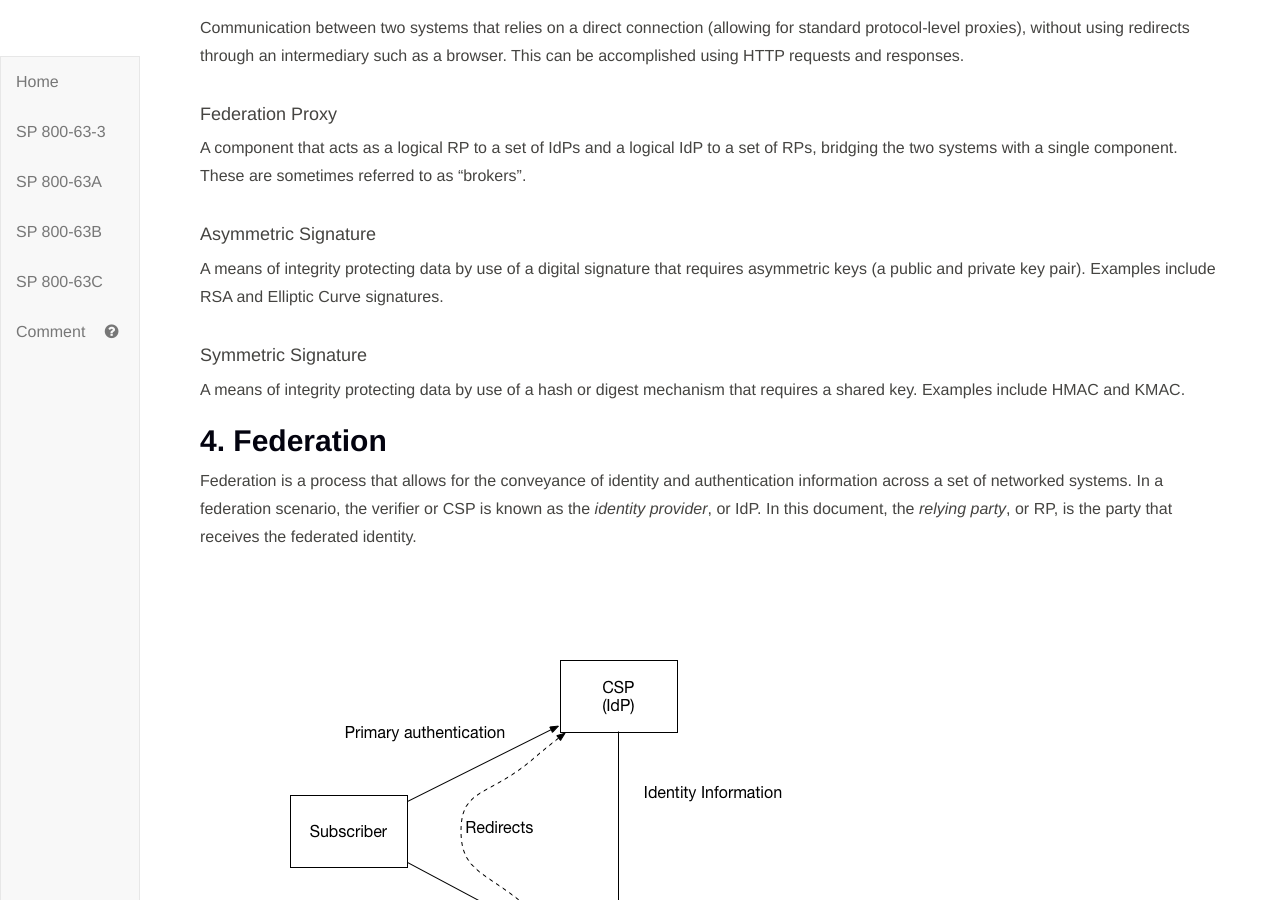
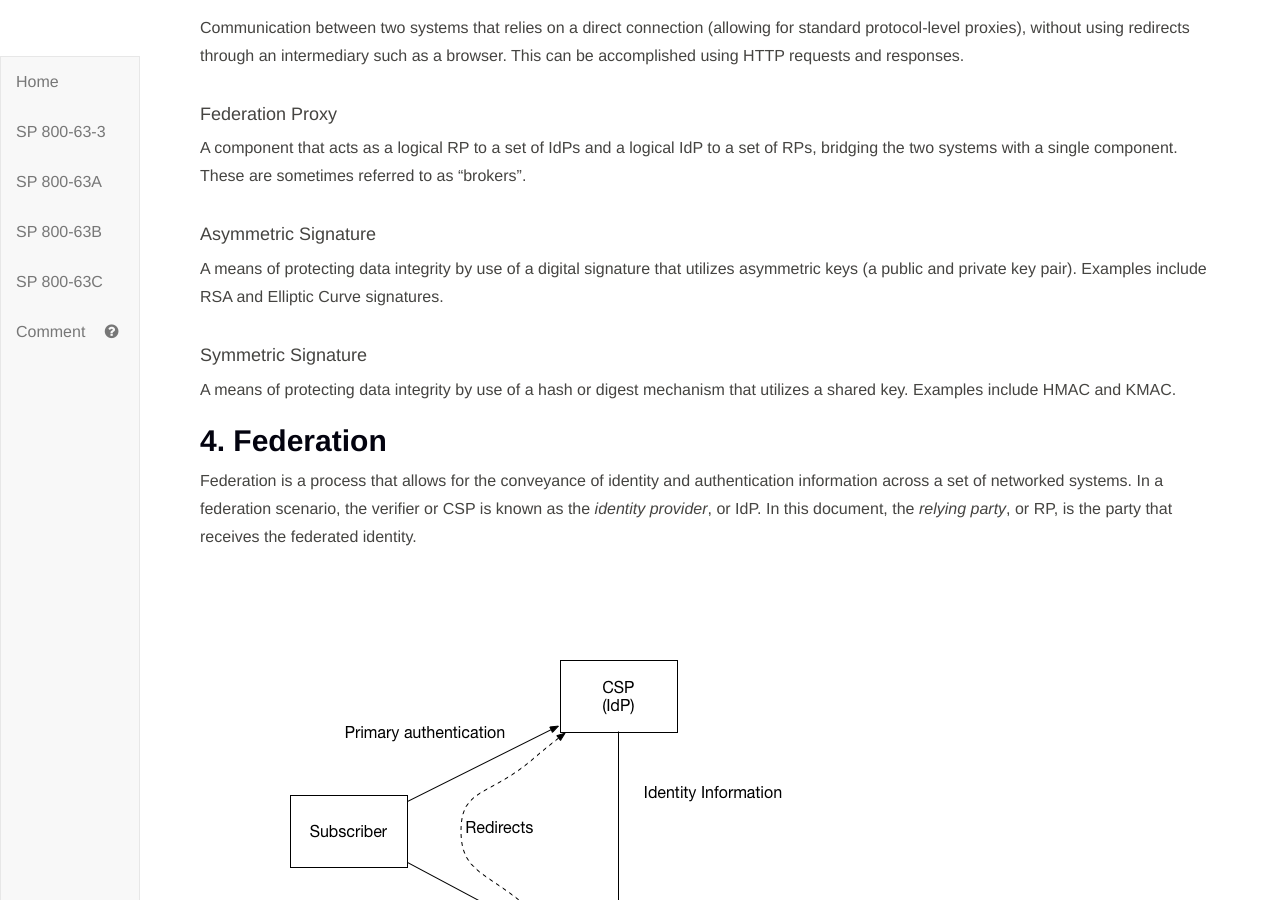
Before and after one commit to usnistgov/800-63-3, a Jekyll site: the page built from sp800-63c.md, in a window 1280 px wide and 900 px high, scrolled down 6454 px. Built offline with Jekyll 4.4.1, drawn with Linux system fonts in a browser that asks for light colours.

Commit message:
requires -> utilizes, slight rewording

```diff
--- a/sp800-63c/sec3_definitions.md
+++ b/sp800-63c/sec3_definitions.md
@@ -55,7 +55,7 @@
 A component that acts as a logical RP to a set of IdPs and a logical IdP to a set of RPs, bridging the two systems with a single component. These are sometimes referred to as "brokers".
 
 #### Asymmetric Signature
-A means of integrity protecting data by use of a digital signature that requires asymmetric keys (a public and private key pair). Examples include RSA and Elliptic Curve signatures.
+A means of protecting data integrity by use of a digital signature that utilizes asymmetric keys (a public and private key pair). Examples include RSA and Elliptic Curve signatures.
 
 #### Symmetric Signature
-A means of integrity protecting data by use of a hash or digest mechanism that requires a shared key. Examples include HMAC and KMAC.
+A means of protecting data integrity by use of a hash or digest mechanism that utilizes a shared key. Examples include HMAC and KMAC.
```
